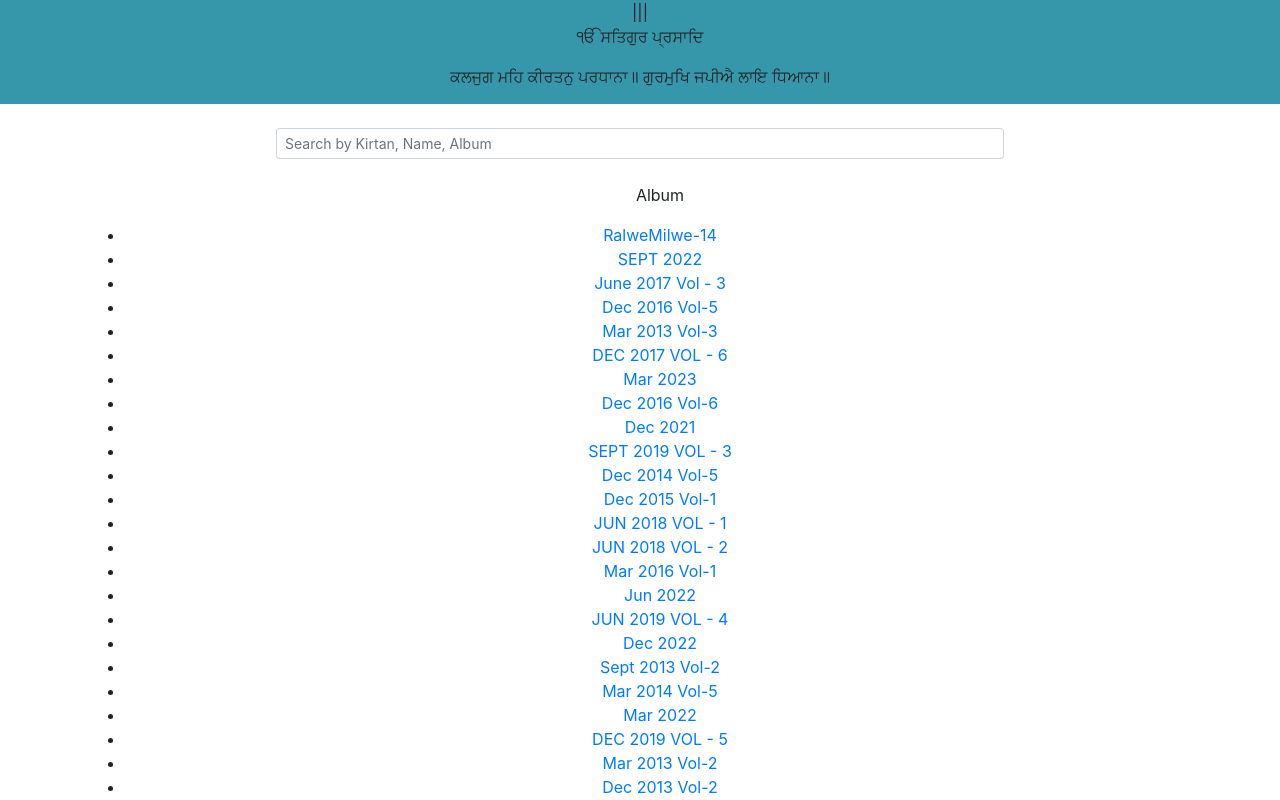
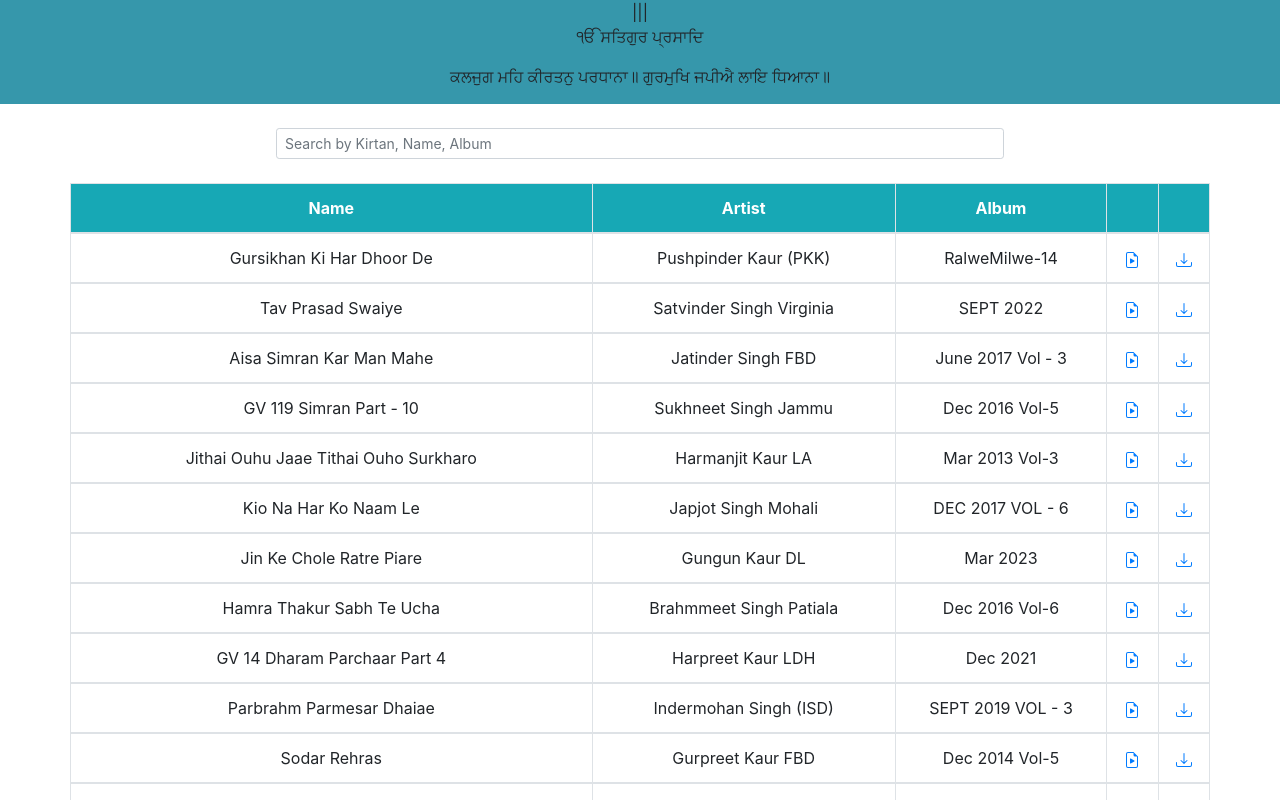
Before and after one commit to isupreetk/kirtan-frontend, a React (Create React App) app: page / in a window 1280 px wide. Shown: the top 800 px of the page. Built offline with nearby package versions, Linux system fonts and the light colour scheme.

Commit message:
new branch - develop

```diff
--- a/src/components/KirtanList/KirtanList.jsx
+++ b/src/components/KirtanList/KirtanList.jsx
@@ -1,6 +1,6 @@
 import "./KirtanList.scss";
 // import InfiniteScroll from "react-infinite-scroll-component";
-import { Container, Table } from "react-bootstrap";
+import { Table } from "react-bootstrap";
 import { FileEarmarkPlay, Download } from "react-bootstrap-icons";
 // import { useState, useEffect } from "react";
 
@@ -121,65 +121,22 @@ function KirtanList({
     );
   };
 
-  const handleAlbumFilter = (event) => {
-    event.preventDefault();
-    albumFilter.push(event.target.innerText);
-    setAlbumFilter(albumFilter);
-    console.log("AlbumFilter", albumFilter);
-  };
+  //   const handleAlbumFilter = (event) => {
+  //     event.preventDefault();
+  //     albumFilter.push(event.target.innerText);
+  //     setAlbumFilter(albumFilter);
+  //     console.log("AlbumFilter", albumFilter);
+  //   };
 
-  const handleArtistFilter = (event) => {
-    event.preventDefault();
-    artistFilter.push(event.target.innerText);
-    setArtistFilter(artistFilter);
-    console.log("ArtistFilter", artistFilter);
-  };
+  //   const handleArtistFilter = (event) => {
+  //     event.preventDefault();
+  //     artistFilter.push(event.target.innerText);
+  //     setArtistFilter(artistFilter);
+  //     console.log("ArtistFilter", artistFilter);
+  //   };
 
   return (
     <>
-      <Container>
-        <div>
-          <ul>
-            <p>Album</p>
-            {/* {kirtans?.slice(0, 10).map((kirtan, index) => {
-              //   console.log(kirtan.Album);
-              return (
-                <li key={index}>
-                  <a href="#" onClick={(event) => handleAlbumFilter(event)}>
-                    {kirtan.Album}
-                  </a>
-                </li>
-              );
-            })} */}
-            {allAlbums.map((allAlbum, index) => {
-              return (
-                <li key={index} onClick={(event) => handleAlbumFilter(event)}>
-                  <a href="#">{allAlbum}</a>
-                </li>
-              );
-            })}
-          </ul>
-          <ul>
-            <p>Artist</p>
-            {/* {kirtans?.slice(0, 10).map((kirtan, index) => {
-              //   console.log(kirtan.Sevadar);
-              return (
-                <li key={index}>
-                  <a href="#" onClick={(event) => handleArtistFilter(event)}>
-                    {kirtan.Sevadar}
-                  </a>
-                </li>
-              );
-            })} */}
-            {allArtists.map((allArtist, index) => {
-              return (
-                <li key={index} onClick={(event) => handleArtistFilter(event)}>
-                  <a href="#">{allArtist}</a>
-                </li>
-              );
-            })}
-          </ul>
-        </div>
       <Table striped bordered hover className="table">
         <thead>
           <tr>
@@ -195,7 +152,6 @@ function KirtanList({
           ? sortedKirtans.slice(0, 100).map(mapToHtml)
           : kirtans.slice(0, 100).map(mapToHtml)}
       </Table>
-      </Container>
     </>
   );
 }
```
Lines whose indentation alone changed are shown as unchanged.
